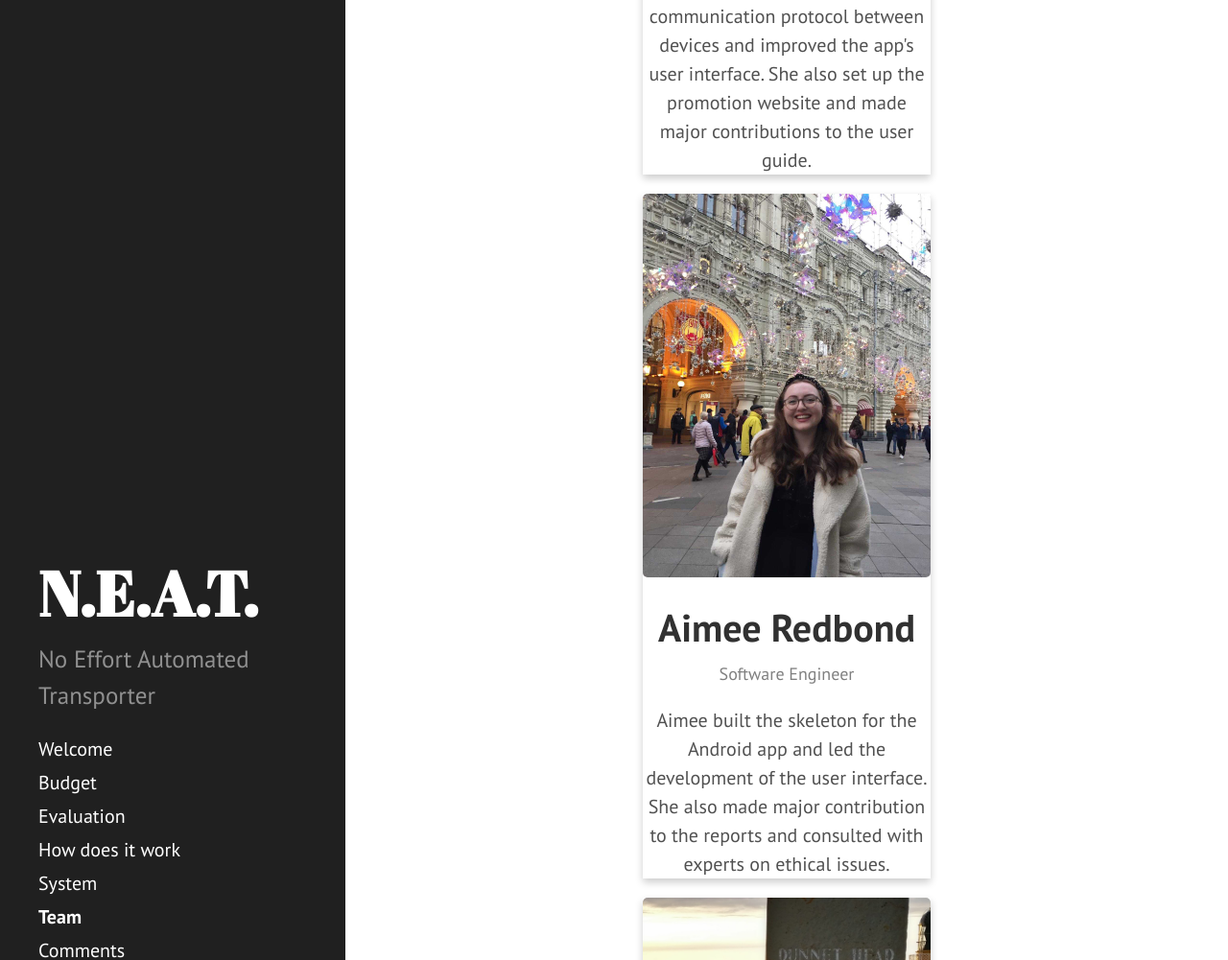
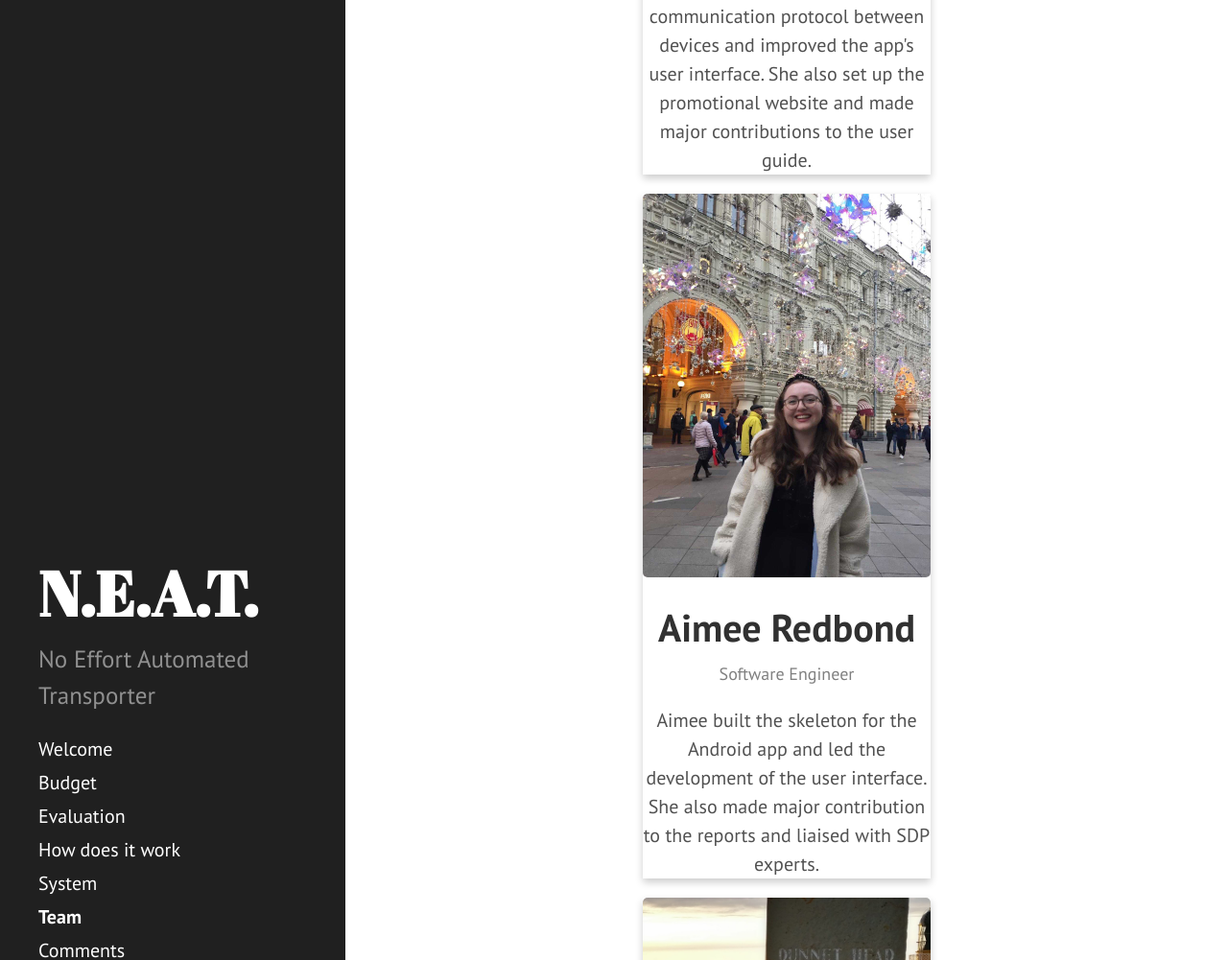
Before and after one commit to okapeng/sdp2020-group2, a Jekyll site: the page built from _pages/team.html, in a window 1280 px wide and 1400 px high, scrolled down 1004 px. Shown: the part 316-1317 px from the top of the window at 96% size. Built offline with Jekyll 4.4.1, drawn with Linux system fonts in a browser that asks for light colours; some of the changed text lies outside the part shown.

Commit message:
small changes to phrasing on how, eval and team pages

```diff
--- a/_pages/team.html
+++ b/_pages/team.html
@@ -21,33 +21,32 @@ permalink: /team/
         <h1>Ivy Wang</h1>
         <p class="group">Software Engineer</p>
         <p>Ivy designed the system architecture, implemented communication protocol between devices and improved the app's user interface.
-            She also set up the promotion website and made major contributions to the user guide.</p>
+            She also set up the promotional website and made major contributions to the user guide.</p>
     </div>
     <div class="card">
         <img src="/images/aimees_picture.jpg" alt="Aimee" style="width:100%">
         <h1>Aimee Redbond</h1>
         <p class="group">Software Engineer</p>
-        <p>Aimee built the skeleton for the Android app and led the development of the user interface. She also made major contribution to the reports and consulted with experts on
-            ethical issues.</p>
+        <p>Aimee built the skeleton for the Android app and led the development of the user interface. She also made major contribution to the reports and liaised with SDP experts.</p>
     </div>
     <div class="card">
         <img src="/images/daniels_picture.jpg" alt="Daniel" style="width:100%">
         <h1>Daniel Tee</h1>
         <p class="group">Hardware Designer</p>
         <p>Daniel modelled the lift structure for 3D printing, investigated the lift building materials and designed the control circuit.
-            He also recorded the weekly meetings to keep track of project progress and plan update.</p>
+            He also recorded the weekly meetings to keep track of project progress and plan updates.</p>
     </div>
     <div class="card">
         <img src="/images/barnas_picture.jpg" alt="Barnabas" style="width:100%">
         <h1>Barnabas Ujvari</h1>
         <p class="group">Hardware Designer & Software Engineer</p>
-        <p>Barnabas designed the robot base structure, set up Raspberry pi's motor control and implemented the motor control program on Raspberry pi.</p>
+        <p>Barnabas designed the robot base structure, set up Raspberry Pi's motor control and implemented the motor control program on Raspberry Pi.</p>
     </div>
     <div class="card">
         <img src="/images/sahajs_picture.jpg" alt="Sahaj" style="width:100%">
         <h1>Sahaj Porwal</h1>
         <p class="group">Hardware Designer & Software Engineer</p>
-        <p>Sahaj played an important role on early stage robot development and focused on user following later. He also kept updating the whole group with newest information. </p>
+        <p>Sahaj played an important role on early stage robot development and later focused on user following and object avoidance. He also kept the group up to date with the latest information. </p>
     </div>
     <div class="card">
         <img src="/images/joels_picture.jpg" alt="Joel" style="width:100%">
```
Also changed, not shown: _pages/evaluation.md (+4 -0 lines), _pages/how.html (+27 -30 lines).
